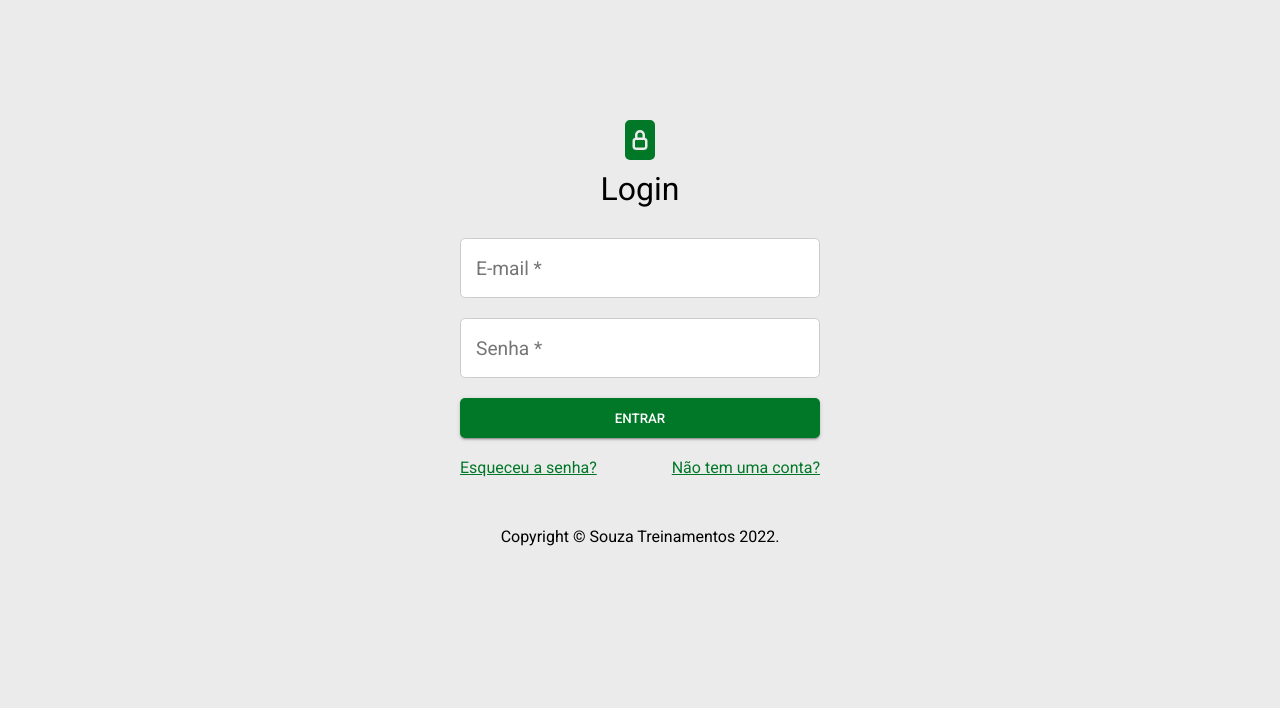
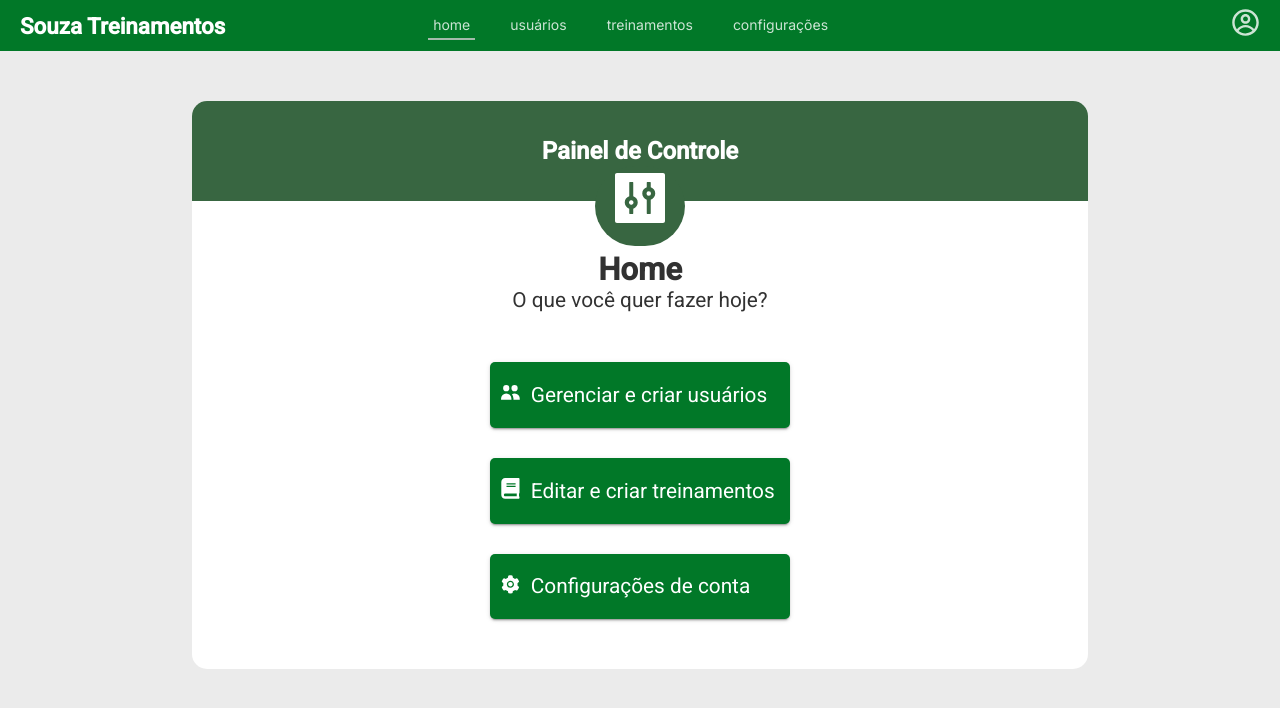
Before and after one commit to HenkelDio/plataforma-treinamentos2, a React (Create React App) app in the folder client/: page / in a window 1280 px wide. Shown: the top 708 px of the page. Built offline with nearby package versions, Linux system fonts and the light colour scheme.

Commit message:
added one single page

```diff
--- a/client/src/App.js
+++ b/client/src/App.js
@@ -1,8 +1,8 @@
-import Login from "./pages/login"
+import ControlPanel from "./pages/controlPanel";
 
 function App() {
   return (
-    <Login />
+    <ControlPanel />
   );
 }
 
--- a/client/src/components/control-panel-components/homePanel/HomePanel.jsx
+++ b/client/src/components/control-panel-components/homePanel/HomePanel.jsx
@@ -3,28 +3,77 @@ import styles from "./homePanel.module.css"
 import { HiUsers } from "react-icons/hi"
 import { FaBook } from "react-icons/fa"
 import { AiFillSetting } from "react-icons/ai"
+import { useState } from "react"
 
-export default function HomePanel(){
+export default function HomePanel({onSubmit}){
+    const [usersPage, setUsersPage] = useState('users')
+    const [trainingsPage, setTrainingsPage] = useState('trainings')
+    const [settingsPage, setSettingsPage] = useState('settings')
+
+    const handlePageHomePanel = (page) =>{
+        onSubmit({page})
+    }
+
+    const setPageUsers = () =>{
+        setUsersPage('users')
+        handlePageHomePanel(usersPage)
+
+        let menuLabels = document.querySelectorAll("#menu ul li")
+        for(let i = 0; i < menuLabels.length; i++){
+            menuLabels[i].style.borderBottom = "none"
+        }
+
+        let userLabel = document.getElementById("users")
+        userLabel.style.borderBottom = "2px solid #ccc"
+    }
+
+    const setPageTrainings = () =>{
+        setTrainingsPage('trainings')
+        handlePageHomePanel(trainingsPage)
+
+        let menuLabels = document.querySelectorAll("#menu ul li")
+        for(let i = 0; i < menuLabels.length; i++){
+            menuLabels[i].style.borderBottom = "none"
+        }
+
+        let trainingLabel = document.getElementById("trainings")
+        trainingLabel.style.borderBottom = "2px solid #ccc"
+    }
+
+    const setPageSettings = () =>{
+        setSettingsPage('settings')
+        handlePageHomePanel(settingsPage)
+
+        let menuLabels = document.querySelectorAll("#menu ul li")
+        for(let i = 0; i < menuLabels.length; i++){
+            menuLabels[i].style.borderBottom = "none"
+        }
+
+        let settingsLabel = document.getElementById("settings")
+        settingsLabel.style.borderBottom = "2px solid #ccc"
+    }
+
     return(
+        <>
         <div className={styles.homePanel}>
             <div className={styles.headerHomePanel}>
                 <h2>Home</h2>
                 <p>O que você quer fazer hoje?</p>
             </div>
             <div className={styles.bodyHomePanel}>
-                <div className={styles.boxOption}>
+                <div onClick={setPageUsers} className={styles.boxOption}>
                     <div className={styles.iconOption}>
                         <p><HiUsers /></p>
                     </div>
                     <p>Gerenciar e criar usuários</p>
                 </div>
-                <div className={styles.boxOption}>
+                <div onClick={setPageTrainings} className={styles.boxOption}>
                     <div className={styles.iconOption}>
                         <p><FaBook /></p>
                     </div>
                     <p>Editar e criar treinamentos</p>
                 </div>
-                <div className={styles.boxOption}>
+                <div onClick={setPageSettings} className={styles.boxOption}>
                     <div className={styles.iconOption}>
                         <p><AiFillSetting /></p>
                     </div>
@@ -32,5 +81,6 @@ export default function HomePanel(){
                 </div>
             </div>
         </div>
+        </>
     )
 }
--- /dev/null
+++ b/client/src/components/control-panel-components/settingsPanel/SettingsPanel.jsx
@@ -0,0 +1,9 @@
+import styles from './settingsPanel.module.css';
+
+export default function SettingsPanel(){
+    return(
+        <>
+            Settings
+        </>
+    )
+}
--- /dev/null
+++ b/client/src/components/control-panel-components/trainingsPanel/TrainingsPanel.jsx
@@ -0,0 +1,9 @@
+import styles from './trainingsPanel.module.css';
+
+export default function TrainingsPanel(){
+    return(
+        <>
+            treinamentos
+        </>
+    )
+}
--- a/client/src/components/header/Header.jsx
+++ b/client/src/components/header/Header.jsx
@@ -1,9 +1,71 @@
 import styles from "./header.module.css"
+import { useState } from "react"
 import { CgProfile } from "react-icons/cg"
 import { BiMenuAltRight } from "react-icons/bi"
 import { IoIosArrowBack } from "react-icons/io"
 
-function Header(){
+function Header({onSubmit}){
+    const [homePage, setHomePage] = useState('home')
+    const [usersPage, setUsersPage] = useState('users')
+    const [trainingsPage, setTrainingsPage] = useState('trainings')
+    const [settingsPage, setSettingsPage] = useState('settings')
+
+    const handlePage = (page) =>{
+        onSubmit({page})
+        closeSideMenu()
+    }
+
+    const setPageHome = () =>{
+        setHomePage('home')
+        handlePage(homePage)
+
+        let menuLabels = document.querySelectorAll("#menu ul li")
+        for(let i = 0; i < menuLabels.length; i++){
+            menuLabels[i].style.borderBottom = "none"
+        }
+
+        let homeLabel = document.getElementById("home")
+        homeLabel.style.borderBottom = "2px solid #ccc"
+    }
+
+    const setPageUsers = () =>{
+        setUsersPage('users')
+        handlePage(usersPage)
+
+        let menuLabels = document.querySelectorAll("#menu ul li")
+        for(let i = 0; i < menuLabels.length; i++){
+            menuLabels[i].style.borderBottom = "none"
+        }
+
+        let userLabel = document.getElementById("users")
+        userLabel.style.borderBottom = "2px solid #ccc"
+    }
+
+    const setPageTrainings = () =>{
+        setTrainingsPage('trainings')
+        handlePage(trainingsPage)
+
+        let menuLabels = document.querySelectorAll("#menu ul li")
+        for(let i = 0; i < menuLabels.length; i++){
+            menuLabels[i].style.borderBottom = "none"
+        }
+
+        let trainingLabel = document.getElementById("trainings")
+        trainingLabel.style.borderBottom = "2px solid #ccc"
+    }
+
+    const setPageSettings = () =>{
+        setSettingsPage('settings')
+        handlePage(settingsPage)
+
+        let menuLabels = document.querySelectorAll("#menu ul li")
+        for(let i = 0; i < menuLabels.length; i++){
+            menuLabels[i].style.borderBottom = "none"
+        }
+
+        let settingsLabel = document.getElementById("settings")
+        settingsLabel.style.borderBottom = "2px solid #ccc"
+    }
 
     const openProfile = () =>{
         let profileInfo = document.getElementById("profileInfo")
@@ -43,10 +105,10 @@ function Header(){
                     <hr></hr>
                     <div className={styles.menuMobile}>
                         <ul>
-                            <li>HOME</li>
-                            <li>USUÁRIOS</li>
-                            <li>TREINAMENTOS</li>
-                            <li>CONFIGURAÇÕES</li>
+                            <li onClick={setPageHome}>HOME</li>
+                            <li onClick={setPageUsers}>USUÁRIOS</li>
+                            <li onClick={setPageTrainings}>TREINAMENTOS</li>
+                            <li onClick={setPageSettings}>CONFIGURAÇÕES</li>
                         </ul>
                     </div>
                     <button className={styles.buttonAcessAccount}>MINHA CONTA</button>
@@ -58,12 +120,12 @@ function Header(){
                 <div className={styles.logo}>
                     <h1>Souza Treinamentos</h1>
                 </div>
-                <div className={styles.menu}>
+                <div className={styles.menu} id="menu">
                     <ul>
-                        <li className={styles.selected}>home</li>
-                        <li>usuários</li>
-                        <li>treinamentos</li>
-                        <li>configurações</li>
+                        <li onClick={setPageHome} id="home" className={styles.selected}>home</li>
+                        <li onClick={setPageUsers} id="users">usuários</li>
+                        <li onClick={setPageTrainings} id="trainings" >treinamentos</li>
+                        <li onClick={setPageSettings} id="settings">configurações</li>
                     </ul>
                 </div>
                 <div className={styles.profile}>
--- a/client/src/pages/controlPanel/index.jsx
+++ b/client/src/pages/controlPanel/index.jsx
@@ -1,15 +1,28 @@
 import Header from "../../components/header/Header"
 import UsersPanel from "../../components/control-panel-components/usersPanel/UsersPanel"
+import HomePanel from "../../components/control-panel-components/homePanel/HomePanel"
+import TrainingsPanel from "../../components/control-panel-components/trainingsPanel/TrainingsPanel"
+import SettingsPanel from "../../components/control-panel-components/settingsPanel/SettingsPanel"
+import { useState } from "react"
 import styles from "./controlPanel.module.css"
-
 
 import { AiFillControl } from "react-icons/ai"
 
 
 export default function ControlPanel(){
+    const [page, setPage] = useState("home")
+
+    const handlePage = ({page}) =>{
+        setPage(page)
+    }
+
+    const handlePageHomePanel = ({page}) =>{
+        setPage(page)
+    }
+
     return(
         <>
-            <Header />
+            <Header onSubmit={handlePage}/>
             <section className={styles.controlPanel}>
                 <div className={styles.headerPanel}>
                     <h1>Painel de Controle</h1>
@@ -18,7 +31,23 @@ export default function ControlPanel(){
                     </div>
                 </div>
                 <div className={styles.bodyPanel}>
-                    <UsersPanel />
+                    {
+                        (page === 'home') &&
+                            <HomePanel onSubmit={handlePageHomePanel}/>
+                    }
+                    {
+                        (page === 'users') &&
+                            <UsersPanel />
+                    }
+                    {
+                        (page === 'trainings') &&
+                            <TrainingsPanel />
+                    }
+                    {
+                        (page === 'settings') &&
+                            <SettingsPanel />
+                    }
+
                 </div>
             </section>
         </>
--- a/client/src/pages/login/login.module.css
+++ b/client/src/pages/login/login.module.css
@@ -90,6 +90,7 @@
     background-color: #017828;
     color: white;
     font-weight: 500;
+    cursor: pointer;
 
     border: none;
     border-radius: 5px;
```
Also changed, not shown: client/src/components/control-panel-components/settingsPanel/settingsPanel.module.css (added), client/src/components/control-panel-components/trainingsPanel/trainingsPanel.module.css (added).
